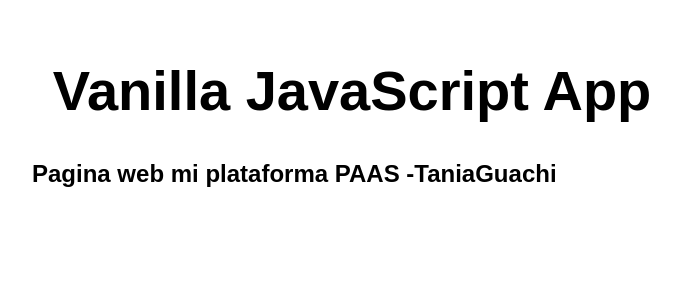
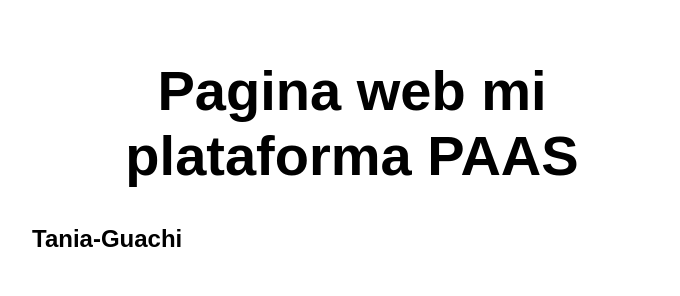
Before and after one commit to Tanyvero/my-first-static-web-app, a plain HTML site: page index.html in a window 1280 px wide. Shown: the whole page, without its empty margins (288-968 px from the left). Drawn offline with Linux system fonts and the light colour scheme.

Commit message:
Update index.html

```diff
--- a/index.html
+++ b/index.html
@@ -10,8 +10,8 @@
 
 <body>
   <main>
-    <h1>Vanilla JavaScript App</h1>
-    <h2>Pagina web mi plataforma PAAS -TaniaGuachi </h2>
+    <h1>Pagina web mi plataforma PAAS</h1>
+    <h2>Tania-Guachi </h2>
   </main>
 </body>
 
```
